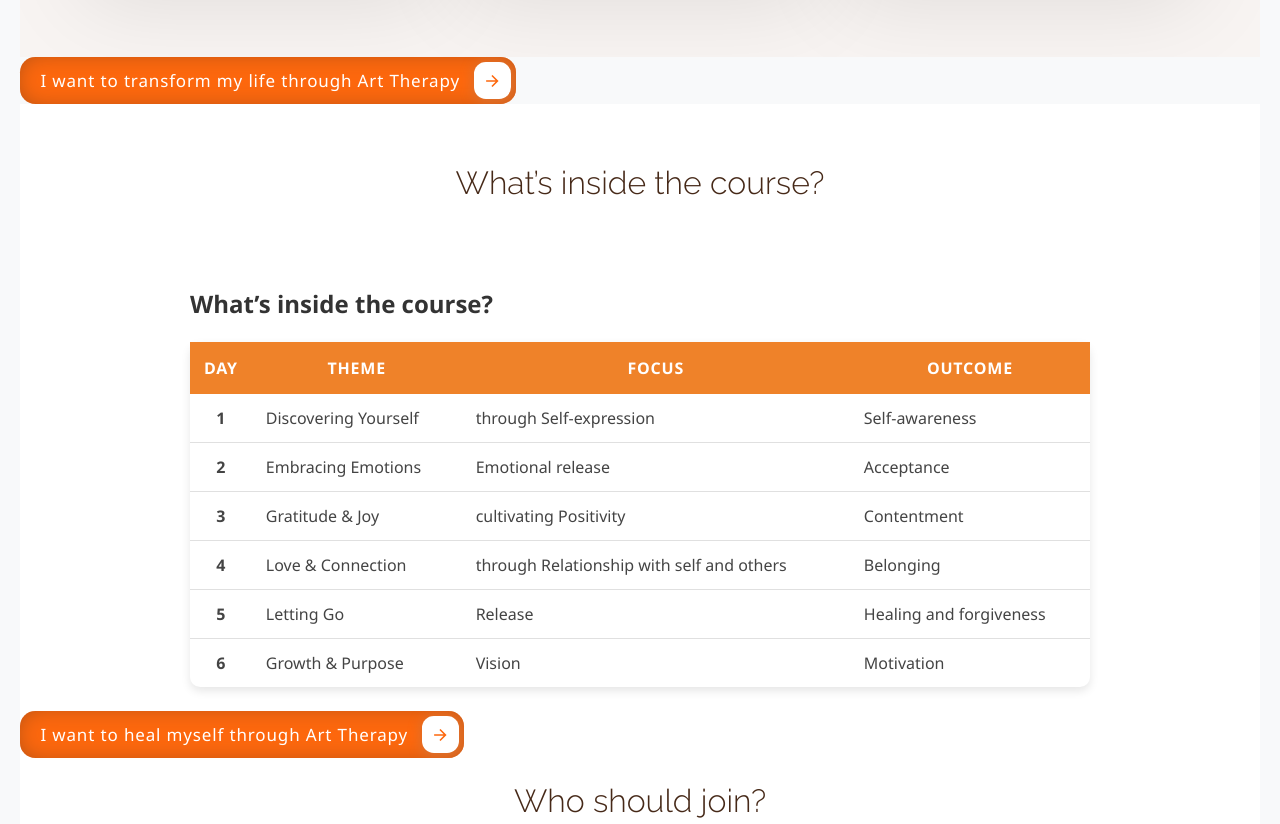
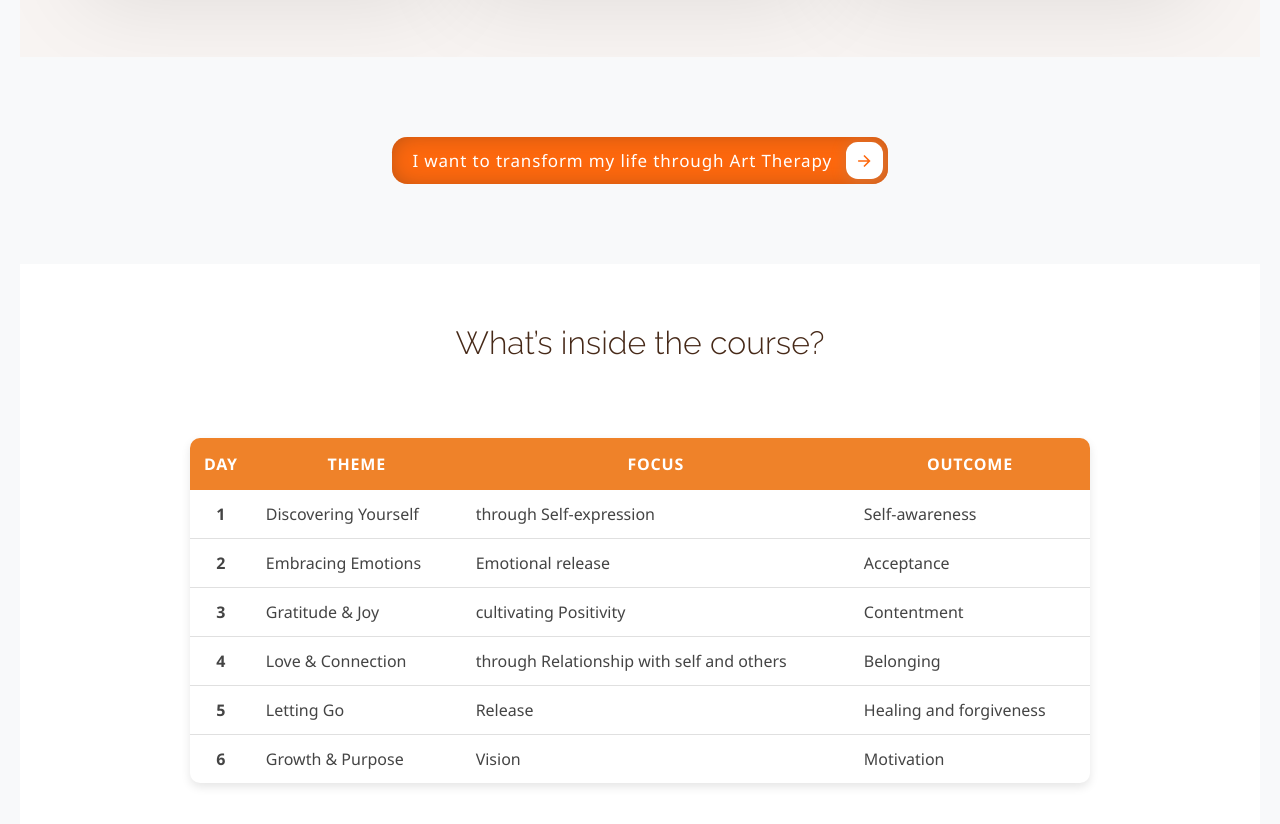
Before and after one commit to Adeebkhan18/py_page2, a plain HTML site: page Siimple/index.html in a window 1280 px wide. Shown: the part 2672-3496 px from the top of the page. Drawn offline with Linux system fonts and the light colour scheme.

Commit message:
small changes

```diff
--- a/Siimple/assets/css/main.css
+++ b/Siimple/assets/css/main.css
@@ -903,6 +903,7 @@ section,
   border: none;
   letter-spacing: 0.05em;
   display: flex;
+  justify-content: center;
   align-items: center;
   box-shadow: inset 0 0 1.6em -0.6em #894419;
   overflow: hidden;
@@ -910,6 +911,9 @@ section,
   height: 2.8em;
   padding-right: 3.3em;
   cursor: pointer;
+  margin: 40px auto;
+  width: auto;
+
 }
 
 .cssbuttons-io-button .icon {
@@ -944,3 +948,11 @@ section,
 .cssbuttons-io-button:active .icon {
   transform: scale(0.95);
 }
+
+.button-wrapper {
+  display: flex;
+  justify-content: center;
+  align-items: center;
+  margin: 40px 0;
+  text-align: center;
+}
--- a/Siimple/index.html
+++ b/Siimple/index.html
@@ -271,23 +271,17 @@
     </section>
 
 <!-- From Uiverse.io by adamgiebl -->
+<div class="button-wrapper">
   <button class="cssbuttons-io-button" onclick="window.location.href='https://wa.link/birmej'">
    I want to transform my life through Art Therapy
    <div class="icon">
-    <svg
-      height="24"
-      width="24"
-      viewBox="0 0 24 24"
-      xmlns="http://www.w3.org/2000/svg"
-    >
+     <svg height="24" width="24" viewBox="0 0 24 24">
        <path d="M0 0h24v24H0z" fill="none"></path>
-      <path
-        d="M16.172 11l-5.364-5.364 1.414-1.414L20 12l-7.778 7.778-1.414-1.414L16.172 13H4v-2z"
-        fill="currentColor"
-      ></path>
+       <path d="M16.172 11l-5.364-5.364 1.414-1.414L20 12l-7.778 7.778-1.414-1.414L16.172 13H4v-2z" fill="currentColor"></path>
      </svg>
    </div>
   </button>
+</div>
 
 
     <!-- Why Us Section -->
@@ -414,7 +408,6 @@
 <body>
 
 <table>
-  <caption>What’s inside the course?</caption>
   <tr>
     <th>Day</th>
     <th>Theme</th>
```
Lines whose indentation alone changed are shown as unchanged.
